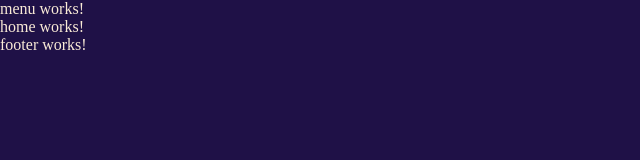
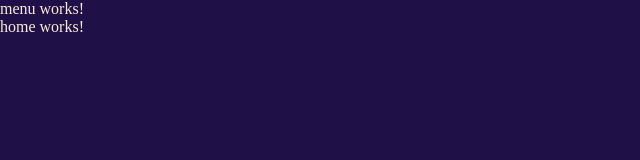
Before and after one commit to GuilhermePMedeiros/angular-buzzfeed-study, an Angular app: page / in a window 1280 px wide. Shown: the top 160 px of the page, without its empty margins (0-640 px from the left). Built offline with nearby package versions, Linux system fonts and the light colour scheme.

Commit message:
delete footer

```diff
--- a/src/app/app.component.html
+++ b/src/app/app.component.html
@@ -1,3 +1,2 @@
 <app-menu></app-menu>
 <router-outlet></router-outlet>
-<app-footer></app-footer>
--- a/src/app/app.module.ts
+++ b/src/app/app.module.ts
@@ -6,7 +6,6 @@ import { AppComponent } from './app.component';
 import { QuizzComponent } from './components/quizz/quizz.component';
 import { HomeComponent } from './pages/home/home.component';
 import { MenuComponent } from './shared/menu/menu.component';
-import { FooterComponent } from './shared/footer/footer.component';
 
 @NgModule({
   declarations: [
@@ -14,7 +13,6 @@ import { FooterComponent } from './shared/footer/footer.component';
     QuizzComponent,
     HomeComponent,
     MenuComponent,
-    FooterComponent
   ],
   imports: [
     BrowserModule,
--- a/src/app/shared/footer/footer.component.html
+++ /dev/null
@@ -1 +0,0 @@
-<p>footer works!</p>
--- a/src/app/shared/footer/footer.component.ts
+++ /dev/null
@@ -1,15 +0,0 @@
-import { Component, OnInit } from '@angular/core';
-
-@Component({
-  selector: 'app-footer',
-  templateUrl: './footer.component.html',
-  styleUrls: ['./footer.component.css']
-})
-export class FooterComponent implements OnInit {
-
-  constructor() { }
-
-  ngOnInit(): void {
-  }
-
-}
```
Also changed, not shown: src/app/shared/footer/footer.component.css (deleted).
